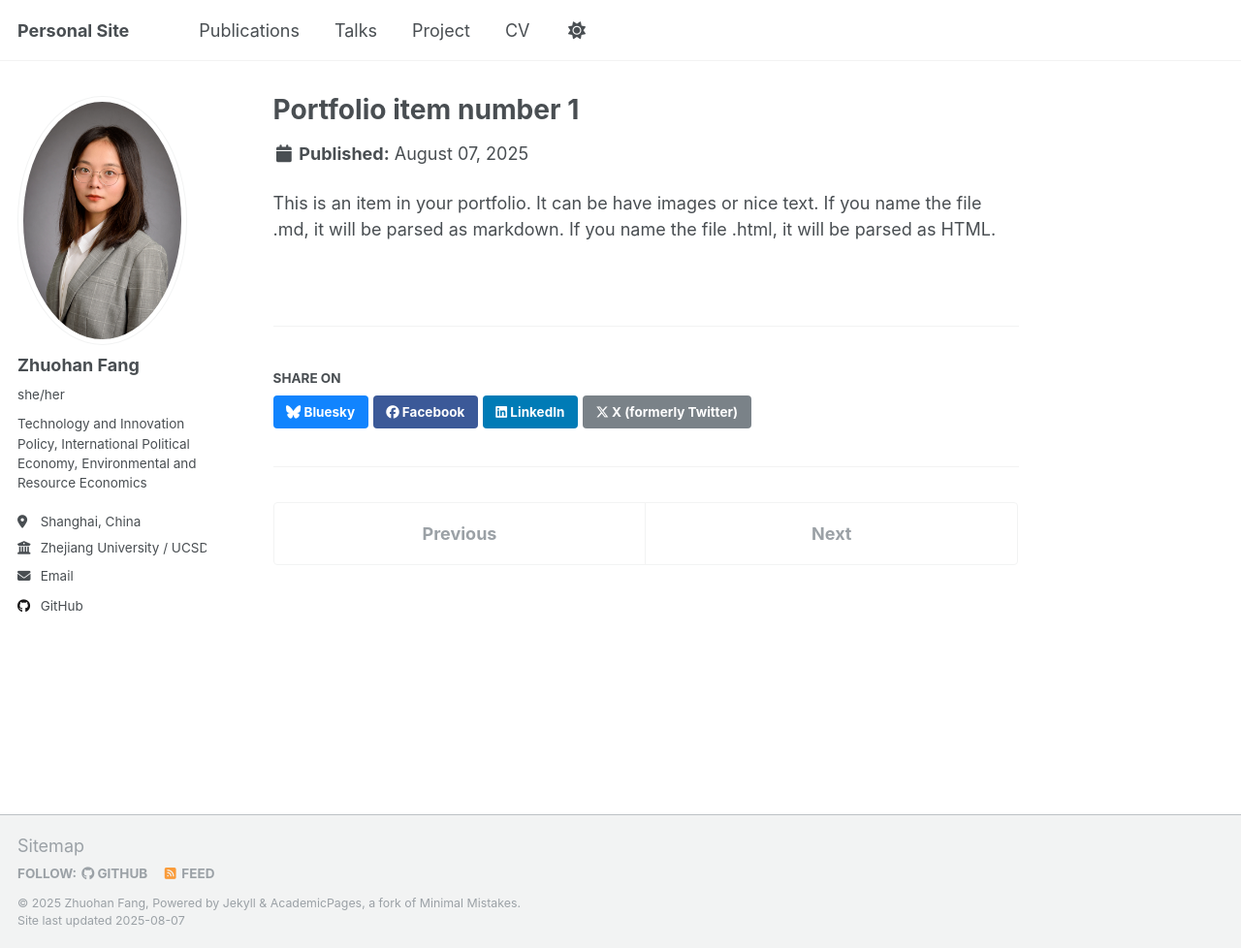
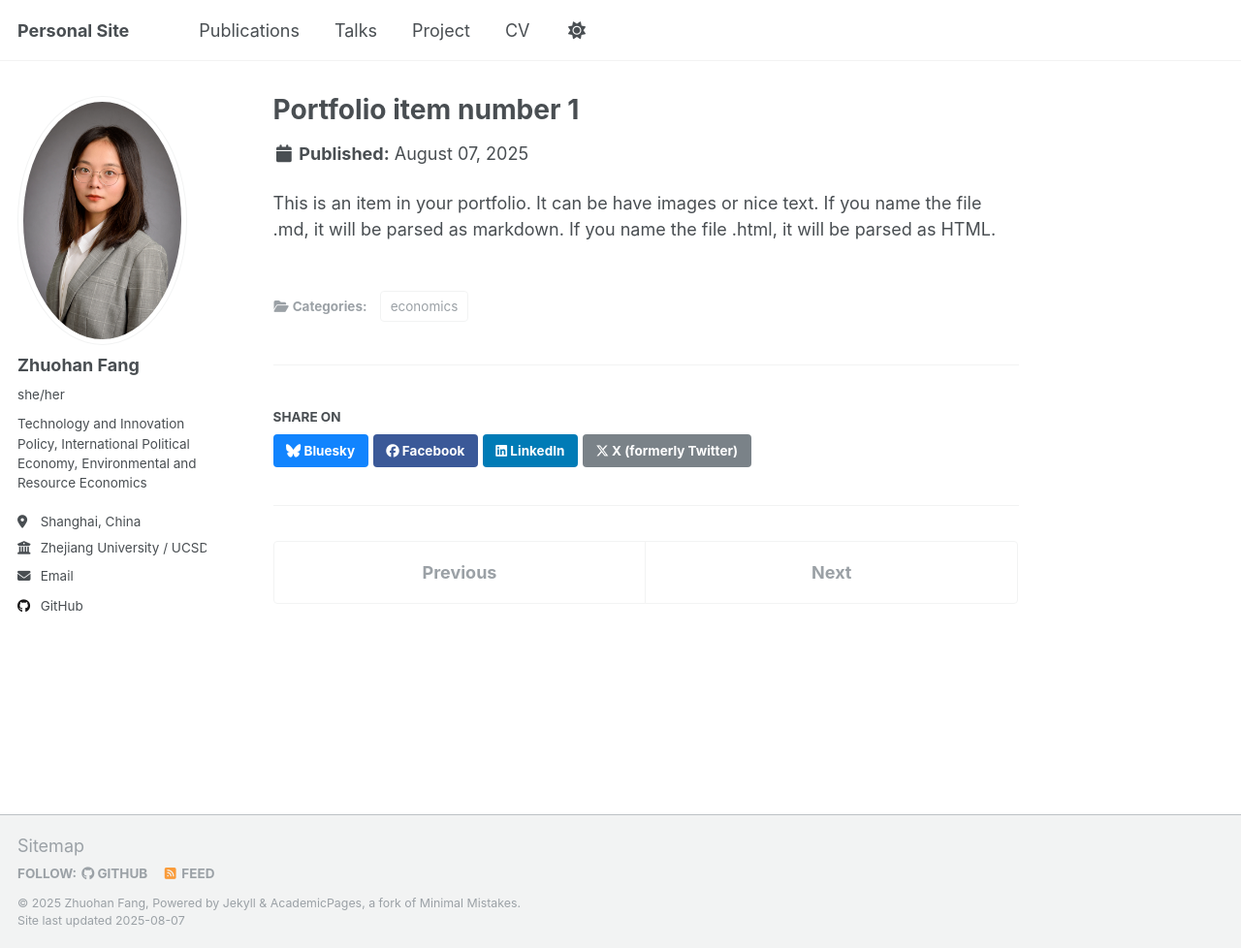
Before and after one commit to fzh200001/fzh200001.github.io, a Jekyll site: the page built from _portfolio/portfolio-1.md, in a window 1280 px wide and 978 px high. Shown: the whole window at 97% size. Built offline with Jekyll 4.4.1, drawn with Linux system fonts in a browser that asks for light colours; a script that is not in the unit is left out; part of the change alters nothing that is shown.

Commit message:
Update portfolio-1.md

```diff
--- a/_portfolio/portfolio-1.md
+++ b/_portfolio/portfolio-1.md
@@ -2,6 +2,8 @@
 title: "Portfolio item number 1"
 excerpt: "Short description of portfolio item number 1<br/><img src='/images/500x300.png'>"
 collection: portfolio
+category: economics
+permalink: /publication/2009-10-01-paper-title-number-1
 ---
 
 This is an item in your portfolio. It can be have images or nice text. If you name the file .md, it will be parsed as markdown. If you name the file .html, it will be parsed as HTML.
```
